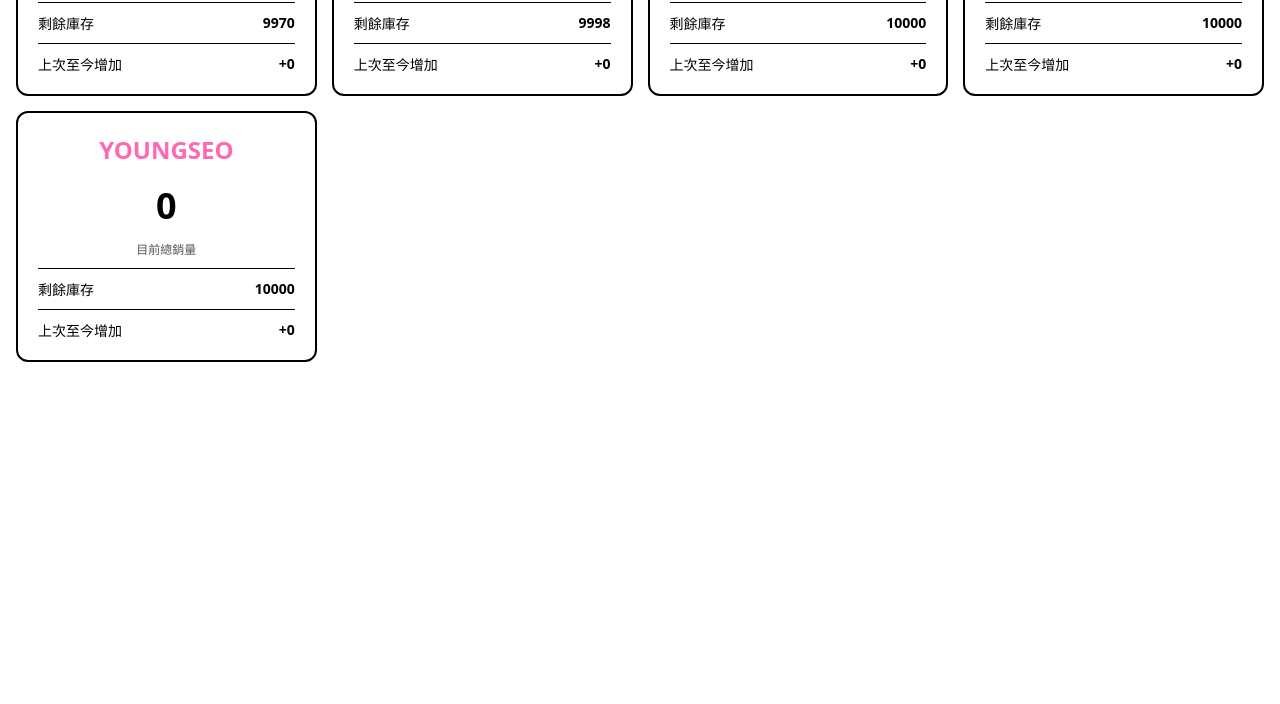
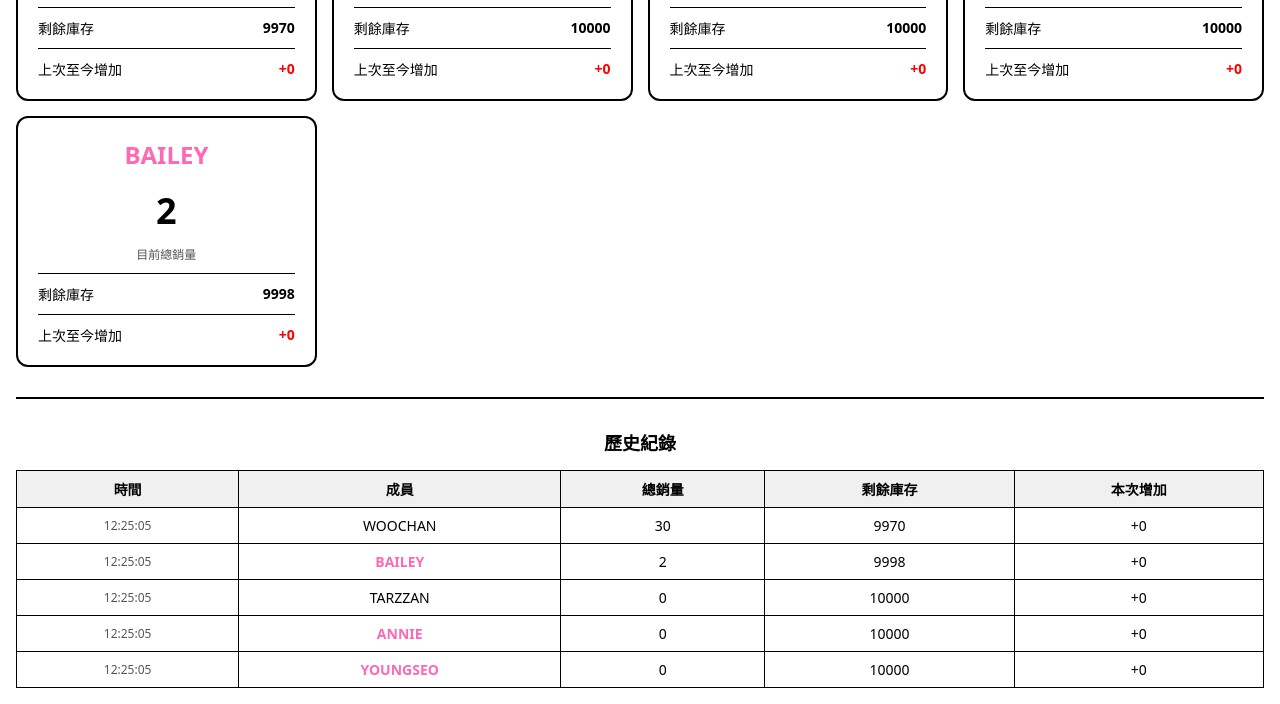
Before and after one commit to army970227-cmd/imini_adp_1108_videocall, a plain HTML site: page index.html in a window 1280 px wide. Shown: the part 256-960 px from the top of the page. Before the commit the page ends 800 px from the top, so only its background shows below. Drawn offline with Linux system fonts and the light colour scheme.

Commit message:
Update index.html

```diff
--- a/index.html
+++ b/index.html
@@ -3,25 +3,56 @@
 <head>
 <meta charset="utf-8">
 <meta name="viewport" content="width=device-width,initial-scale=1">
-<title>Imini 銷量監控</title>
+<title>Imini 即時與歷史監控</title>
 <style>
   body { font-family: system-ui, sans-serif; background: #ffffff; color: #000000; padding: 16px; margin: 0; }
-  h1 { font-size: 20px; text-align: center; margin-bottom: 5px; color: #000000; }
+  h1 { font-size: 22px; text-align: center; margin-bottom: 5px; color: #000000; }
   .sub { text-align: center; color: #555555; font-size: 12px; margin-bottom: 20px; }
-  .grid { display: grid; grid-template-columns: repeat(auto-fit, minmax(280px, 1fr)); gap: 15px; }
+
+  /* 上半部：成員卡片區 */
+  .grid { display: grid; grid-template-columns: repeat(auto-fit, minmax(280px, 1fr)); gap: 15px; margin-bottom: 30px; }
   .card { background: #ffffff; border: 2px solid #000000; border-radius: 12px; padding: 20px; }
   .member { font-size: 24px; font-weight: bold; color: #000000; margin-bottom: 15px; text-align: center; }
   .big-num { font-size: 36px; color: #000000; text-align: center; margin: 10px 0; font-weight: bold; }
-  .row { display: flex; justify-content: space-between; margin-top: 10px; font-size: 14px; border-top: 1px solid #000000; padding-top: 10px; color: #000000; }
-  .row span:last-child { font-weight: bold; color: #000000; }
+  .card-row { display: flex; justify-content: space-between; margin-top: 10px; font-size: 14px; border-top: 1px solid #000000; padding-top: 10px; color: #000000; }
+  .card-row span:last-child { font-weight: bold; color: #000000; }
+
+  /* 下半部：歷史紀錄表格區 */
+  table { width: 100%; border-collapse: collapse; margin-top: 10px; font-size: 14px; }
+  th, td { border: 1px solid #000000; padding: 8px 10px; text-align: center; }
+  th { background: #f0f0f0; font-weight: bold; }
+  .pink { color: #ff69b4; font-weight: bold; }
+  .delta { color: #ff0000; font-weight: bold; }
 </style>
 </head>
 <body>
   <h1>ALLDAY PROJECT 'CRASH' 監控</h1>
   <div class="sub" id="time">載入中...</div>
+
+  <!-- 卡片區 -->
   <div class="grid" id="grid"></div>
 
+  <hr style="border: 1px solid #000; margin: 30px 0;">
+
+  <!-- 歷史表格區 -->
+  <h2 style="text-align: center; font-size: 18px;">歷史紀錄</h2>
+  <table>
+    <thead>
+      <tr>
+        <th>時間</th>
+        <th>成員</th>
+        <th>總銷量</th>
+        <th>剩餘庫存</th>
+        <th>本次增加</th>
+      </tr>
+    </thead>
+    <tbody id="table-body">
+      <tr><td colspan="5">載入資料中...</td></tr>
+    </tbody>
+  </table>
+
 <script>
+// 粉紅名單設定
 const pinkMembers = ["YOUNGSEO", "ANNIE", "BAILEY"];
 
 async function load() {
@@ -29,7 +60,11 @@ async function load() {
     const res = await fetch('imini_sales.csv?t=' + Date.now());
     const text = await res.text();
     const lines = text.trim().split('\n');
-    if (lines.length < 2) return;
+
+    if (lines.length < 2) {
+      document.getElementById('time').innerText = "目前還沒有資料";
+      return;
+    }
 
     const headers = lines[0].split(',');
     const rows = lines.slice(1).map(l => {
@@ -39,6 +74,9 @@ async function load() {
       return obj;
     });
 
+    document.getElementById('time').innerText = '最後更新：' + rows[rows.length - 1].time;
+
+    // ====== 處理上半部：每個人最新的資料 ======
     const latestData = {};
     for (let i = rows.length - 1; i >= 0; i--) {
       const r = rows[i];
@@ -47,11 +85,16 @@ async function load() {
       }
     }
 
-    document.getElementById('time').innerText = '最後更新：' + rows[rows.length - 1].time;
     const grid = document.getElementById('grid');
     grid.innerHTML = '';
 
-    for (const [member, data] of Object.entries(latestData)) {
+    // 為了讓卡片順序固定，我們照這個順序排
+    const memberOrder = ["WOOCHAN", "TARZZAN", "YOUNGSEO", "ANNIE", "BAILEY"];
+
+    memberOrder.forEach(member => {
+      const data = latestData[member];
+      if (!data) return;
+
       const nameColor = pinkMembers.includes(member) ? "#ff69b4" : "#000000";
 
       grid.innerHTML += `
@@ -59,12 +102,37 @@ async function load() {
           <div class="member" style="color: ${nameColor};">${member}</div>
           <div class="big-num">${data.total_sold}</div>
           <div class="sub" style="margin-bottom:0">目前總銷量</div>
-          <div class="row"><span>剩餘庫存</span> <span>${data.stock}</span></div>
-          <div class="row"><span>上次至今增加</span> <span>+${data.delta}</span></div>
+          <div class="card-row"><span>剩餘庫存</span> <span>${data.stock}</span></div>
+          <div class="card-row"><span>上次至今增加</span> <span style="color: #ff0000;">+${data.delta}</span></div>
         </div>
       `;
-    }
-  } catch (e) { console.error(e); }
+    });
+
+    // ====== 處理下半部：歷史紀錄表格 ======
+    const reversedRows = [...rows].reverse();
+    const tableBody = document.getElementById('table-body');
+    tableBody.innerHTML = '';
+
+    reversedRows.forEach(r => {
+      const isPink = pinkMembers.includes(r.member);
+      const nameClass = isPink ? 'pink' : '';
+      const deltaDisplay = r.delta > 0 ? `<span class="delta">+${r.delta}</span>` : `+0`;
+
+      const tr = document.createElement('tr');
+      tr.innerHTML = `
+        <td style="font-size: 12px; color: #555;">${r.time.split(' ')[1]}</td>
+        <td class="${nameClass}">${r.member}</td>
+        <td>${r.total_sold}</td>
+        <td>${r.stock}</td>
+        <td>${deltaDisplay}</td>
+      `;
+      tableBody.appendChild(tr);
+    });
+
+  } catch (e) {
+    console.error(e);
+    document.getElementById('table-body').innerHTML = '<tr><td colspan="5">資料載入失敗</td></tr>';
+  }
 }
 load();
 setInterval(load, 60000);
```
